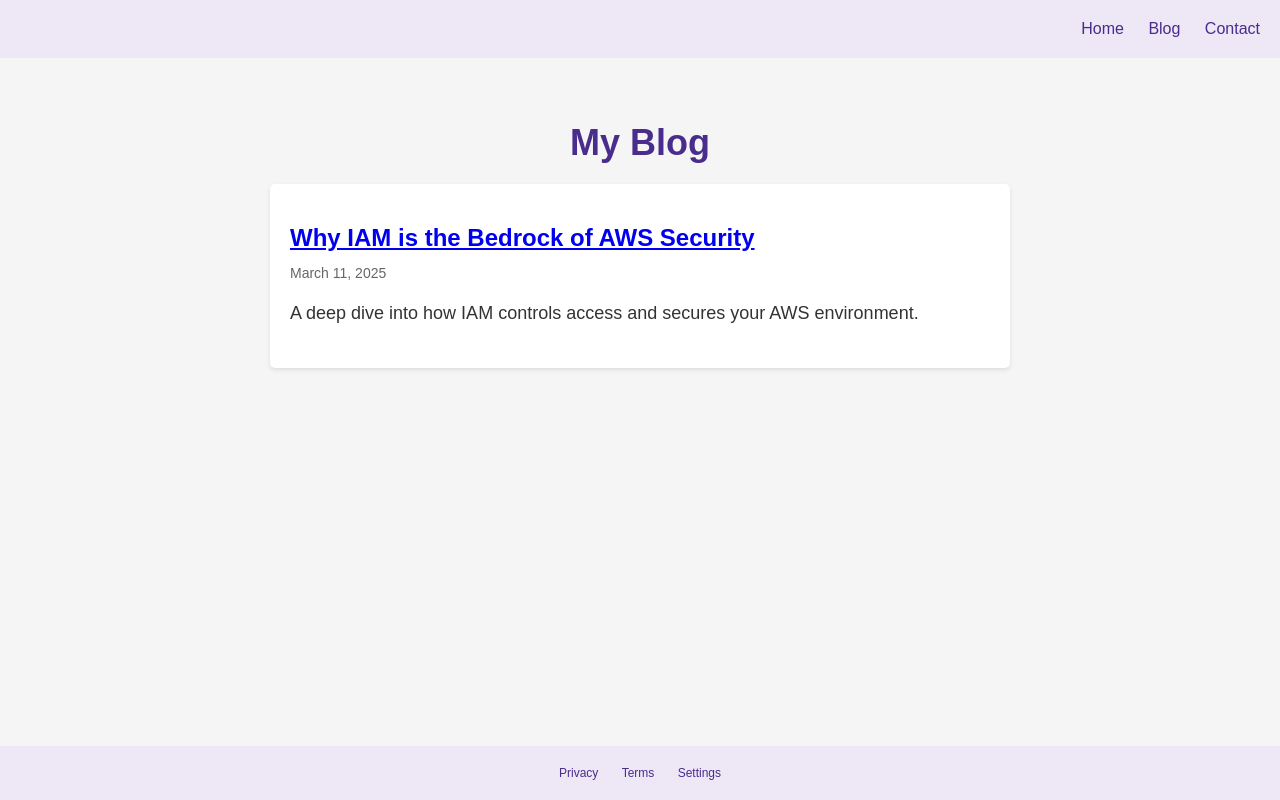
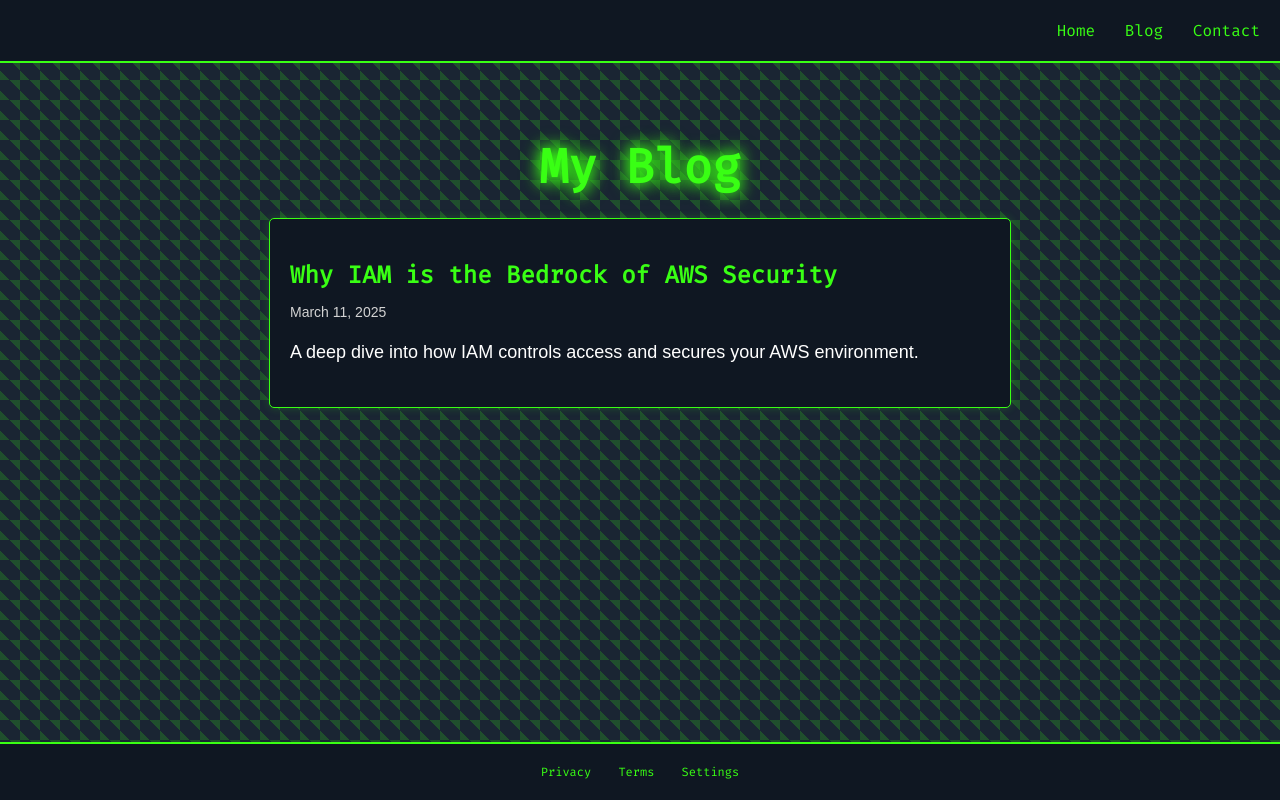
Before and after one commit to Zr0Trust/Zr0Trust.github.io, a plain HTML site: page blog.html in a window 1280 px wide. Drawn offline with Linux system fonts and the light colour scheme.

Commit message:
Update styles.css

```diff
--- a/styles.css
+++ b/styles.css
@@ -1,29 +1,34 @@
 body {
-    font-family: Arial, sans-serif;
+    font-family: 'Fira Code', monospace; /* Techy font */
     margin: 0;
     padding: 0;
-    background-color: #f5f5f5;
-    color: #333;
+    background-color: #1A2533; /* Midnight blue */
+    color: #FFFFFF; /* White text */
     display: flex;
     flex-direction: column;
     min-height: 100vh;
+    background-image: linear-gradient(45deg, rgba(57, 255, 20, 0.1) 25%, transparent 25%, transparent 75%, rgba(57, 255, 20, 0.1) 75%),
+                      linear-gradient(45deg, rgba(57, 255, 20, 0.1) 25%, transparent 25%, transparent 75%, rgba(57, 255, 20, 0.1) 75%);
+    background-size: 20px 20px; /* Digital mesh pattern */
 }
 
 .header {
     padding: 20px;
     text-align: right;
-    background-color: #ede7f6; /* Light purple-gray */
+    background-color: #0F1722; /* Darker blue */
+    border-bottom: 2px solid #39FF14; /* Neon green border */
 }
 
 .header a {
-    color: #4a2c8c; /* Dark purple */
+    color: #39FF14; /* Neon green */
     text-decoration: none;
     margin-left: 20px;
     font-size: 16px;
+    transition: color 0.3s;
 }
 
 .header a:hover {
-    text-decoration: underline;
+    color: #FFFFFF; /* White on hover */
 }
 
 .content {
@@ -32,13 +37,37 @@ body {
     text-align: center;
 }
 
-h1 {
-    color: #4a2c8c; /* Dark purple */
-    font-size: 36px;
+.logo {
+    color: #39FF14; /* Neon green */
+    font-size: 48px;
     margin-bottom: 20px;
+    animation: pulse 2s infinite; /* Pulsing effect */
+}
+
+@keyframes pulse {
+    0% { text-shadow: 0 0 5px #39FF14; }
+    50% { text-shadow: 0 0 15px #39FF14, 0 0 20px #39FF14; }
+    100% { text-shadow: 0 0 5px #39FF14; }
+}
+
+h2 {
+    color: #39FF14; /* Neon green */
+    font-size: 24px;
+    margin-bottom: 10px;
+}
+
+h2 a {
+    color: #39FF14; /* Neon green for blog post links */
+    text-decoration: none;
+    transition: color 0.3s;
+}
+
+h2 a:hover {
+    color: #FFFFFF; /* White on hover */
 }
 
 p {
+    font-family: Arial, sans-serif; /* Readable body text */
     font-size: 18px;
     line-height: 1.6;
     max-width: 800px;
@@ -48,36 +77,35 @@ p {
 .button {
     display: inline-block;
     padding: 12px 25px;
-    background-color: #26a69a; /* Teal */
-    color: white;
+    background-color: transparent;
+    border: 2px solid #39FF14; /* Neon green border */
+    color: #39FF14;
     text-decoration: none;
     border-radius: 5px;
     font-size: 16px;
+    transition: all 0.3s;
 }
 
 .button:hover {
-    background-color: #1d8378; /* Darker teal */
+    background-color: #39FF14; /* Neon green fill */
+    color: #1A2533; /* Midnight blue text */
+    box-shadow: 0 0 15px #39FF14; /* Glow effect */
 }
 
 .blog-post {
-    background-color: white;
+    background-color: #0F1722; /* Darker blue */
     padding: 20px;
     margin: 20px auto;
     max-width: 700px;
     border-radius: 5px;
-    box-shadow: 0 2px 4px rgba(0, 0, 0, 0.1);
+    border: 1px solid #39FF14; /* Neon green outline */
+    box-shadow: 0 0 10px rgba(57, 255, 20, 0.2); /* Subtle glow */
     text-align: left;
-}
-
-.blog-post h2 {
-    color: #4a2c8c;
-    font-size: 24px;
-    margin-bottom: 10px;
 }
 
 .date {
     font-size: 14px;
-    color: #666;
+    color: #D3D3D3; /* Light gray */
     margin-bottom: 15px;
 }
 
@@ -85,16 +113,18 @@ p {
     padding: 20px;
     text-align: center;
     font-size: 12px;
-    color: #666;
-    background-color: #ede7f6;
+    color: #D3D3D3; /* Light gray */
+    background-color: #0F1722; /* Darker blue */
+    border-top: 2px solid #39FF14; /* Neon green border */
 }
 
 .footer a {
-    color: #4a2c8c;
+    color: #39FF14; /* Neon green */
     text-decoration: none;
     margin: 0 10px;
+    transition: color 0.3s;
 }
 
 .footer a:hover {
-    text-decoration: underline;
+    color: #FFFFFF; /* White on hover */
 }
```
